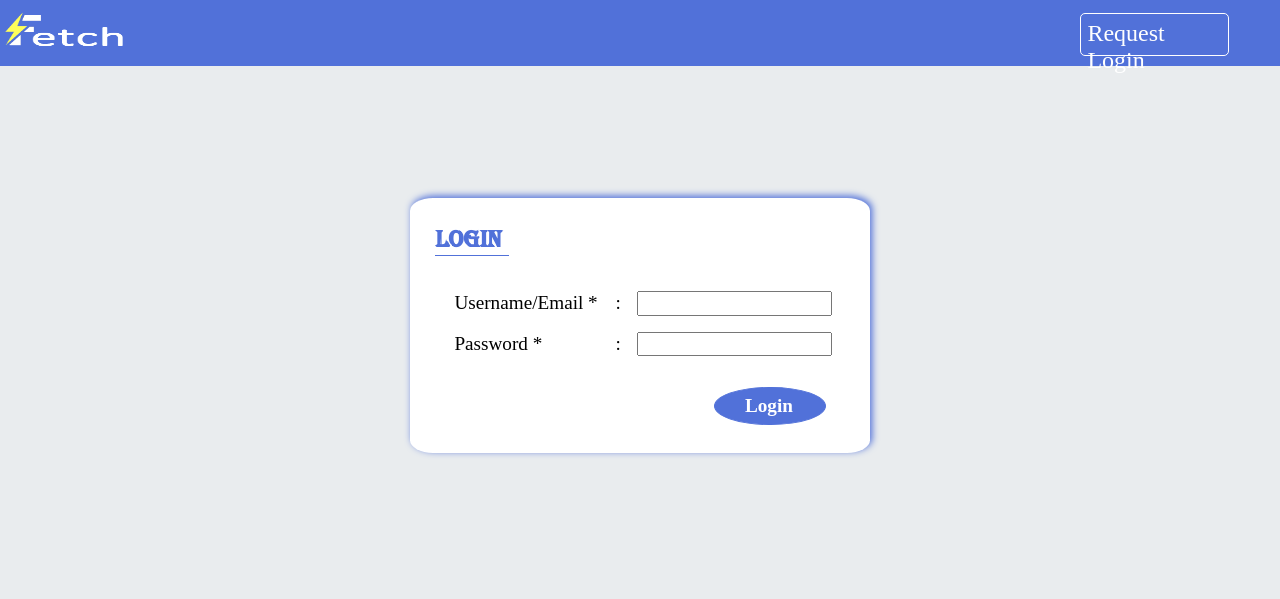
After one commit to srikarrohit/flashform, a PHP site: page /login.php in a window 1280 px wide. The commit adds this page. Shown: the top 599 px of the page. Run offline with PHP 8.4, Linux system fonts and the light colour scheme; some libraries are stand-ins or nearby versions.

Commit message:
Login page frontend created, home page updated

```diff
--- a/css/style.css
+++ b/css/style.css
@@ -1,16 +1,29 @@
 body{
 	background-color: #E9ECEE;
+	height: 1500px;
+	margin: 0px;
+}
+.top-navbar{
+	background-color: #5171d9;
+	height: 5%;
+	width:100%;
+	margin: 0;
+}
+#logo{
+	height: 100%;
+	float: left;
+	width: 10%;
 }
 #topmenubar{
 	position: absolute;
-	top: 2%;
+	top: 16%;
 	left: 5%;
 	height: 14%;
 	width: 28%;
 	padding-top:1%;
 	padding-left: 1.5%;
 	margin-top: 0.5%;
-	-webkit-box-shadow:-1px 1px 5px 0.5px grey;
+	-webkit-box-shadow:-1px 1px 5px 0.5px #5171d9;
 	background-color: white;
 	border-radius: 0.2em;
 }
@@ -49,14 +62,14 @@ body{
 	display: none;
 	position: absolute;
 	left: 5%;
-	top: 10em;
+	top: 35%;
 	background-color: white;
 	height: 14%;
 	width: 28%;
 	padding-top:1%;
 	padding-left: 1.5%;
 	margin-top: 0.5%;
-	-webkit-box-shadow:-1px 1px 5px 0.5px grey;
+	-webkit-box-shadow:-1px 1px 5px 0.5px #5171d9;
 }
 #subcattitle{
 	position: relative;
@@ -81,11 +94,11 @@ body{
 #description{
 	display:none;
 	position: absolute;
-	top: 3%;
+	top: 17%;
 	left: 38%;
 	height: 26em;
 	width: 50%;
-	-webkit-box-shadow:-1px 1px 5px 0.5px grey;
+	-webkit-box-shadow:-1px 1px 5px 0.5px #5171d9;
 	background-color: white;
 	border-radius: 0.2em;
 }
@@ -126,14 +139,14 @@ body{
 	display:none;
 	position: absolute;
 	left: 38%;
-	top: 68%;
+	top: 82%;
 	background-color: white;
 	padding-left:1.5%;
 	height: 23em;
 	width: 48.5%;
 	border-radius: 0.2em;
 	margin-bottom: 2%;
-	-webkit-box-shadow:-1px 1px 5px 0.5px grey;
+	-webkit-box-shadow:-1px 1px 5px 0.5px #5171d9;
 }
 
 #tabletitle{
@@ -166,7 +179,7 @@ body{
 #prodtype{
 	display: none;
 	position: absolute;
-	top: 20em;
+	top: 54%;
 	left: 5%;
 	height: 14%;
 	width: 28%;
@@ -174,7 +187,7 @@ body{
 	padding-top:1%;
 	padding-left: 1.5%;
 	margin-top: 0.5%;
-	-webkit-box-shadow:-1px 1px 5px 0.5px grey;
+	-webkit-box-shadow:-1px 1px 5px 0.5px #5171d9;
 
 }
 .titlename{
@@ -190,6 +203,7 @@ body{
 	left: 0%;
 	width: 50%;
 }
+
 #imagetitle{
 	position: relative;
 	top: 2%;
@@ -198,3 +212,105 @@ body{
 	font-size: 1.2em;
 
 }
+
+
+/*Style for seller Login page*/
+
+#top-navbar{
+	background-color: #5171d9;
+	height: 11%;
+	width:100%;
+	margin: 0;
+}
+#logo{
+	height: 100%;
+	float: left;
+	width: 10%;
+}
+
+#signup{
+	float: right;
+	margin-right: 4%;
+	margin-top: 1%;
+	font-size: 1.5em;
+	color: white;
+	padding: 6px;
+	height: 44%;
+	width: 10.5%;
+	border-radius: 5px;
+	background-color: #5171d9;
+	color: white;
+	border:1px solid white;
+}
+
+#signup:hover{
+	background-color: white;
+	color: #5171d9;
+
+
+}
+
+#logindiv{
+	position: relative;
+	top: 22%;
+	left: 32%;
+	background-color: white;
+	border-radius: 5%;
+	width: 32%;
+	height: 34%;
+	padding: 2%;
+	margin-right:0%;
+	-webkit-box-shadow:2px -2px 7px 0.25px #5171d9;
+	z-index: 10;
+}
+
+@font-face{ font-family: "algerian"; src:url('fonts/Algerian.ttf');}
+
+#logindiv h2{
+	color: #5171d9;
+	font-family: algerian;
+	margin: 2%;
+	width: 18%;
+	margin: 0%;
+	border-bottom: 1px solid #5171d9;
+}
+
+#logindiv table{
+	margin: 2%;
+	margin-top: 6% !important;
+	font-size: 1.2em;
+	height: auto;
+}
+#logindiv table tr td{
+	height: auto;
+}
+input{
+	padding-left: 4px;
+	width: 98%;
+	font-size: 0.8em;
+	height: 1.2em;
+}
+
+.login{
+	float: right;
+	margin-top: 4%;
+	background-color: #5171d9;
+	color: white;
+	height: 2em;
+	width: 30%;
+	border-radius: 50%;
+	font-weight:bold;
+	font-family: helvectia;
+	font-size: 1em;
+	text-align: center;
+	border: 1px solid #5171d9;
+}
+.login:hover{
+	background-color: white;
+	color: #5171d9;
+	-webkit-box-shadow: 4px -4px 10px 0px #5171d9;
+}
+.col1{
+	width: 42%;
+	overflow: hidden;
+}
--- a/index.php
+++ b/index.php
@@ -106,6 +106,9 @@
 	</head>
 
 	<body>
+		<div class="top-navbar">
+			<a href="#"><img src="images/flash.png" id="logo"></a>
+		</div>
 
 		<div id="topmenubar">
 			<div id="catselect">
--- /dev/null
+++ b/login.php
@@ -0,0 +1,40 @@
+<!DOCTYPE html>
+<html lang="en">
+<head>
+	<meta charset="UTF-8">
+	<title>LOGIN</title>
+	<link rel="stylesheet" type="text/css" href="css/style.css">
+	<script src="jquery/jquery-1.11.3.min.js"></script>
+	<script src="https://ajax.googleapis.com/ajax/libs/jqueryui/1.11.4/jquery-ui.min.js"></script>
+	<script type="text/javascript" src="jquery/alljquery.js"></script>
+
+</head>
+<body style="height:600px;">
+	<div id="top-navbar">
+		<img src="images/flash.png" id="logo">
+		<a href="#"><span id="signup"> Request Login</span></a>
+	</div>
+	<div id="logindiv">
+		<h2>LOGIN</h2>
+		<table cellpadding="5px" cellspacing="6px">
+			<tr>
+				<td class="col1">Username/Email *</td>
+				<td class="col2">:</td>
+				<td><input type="text" required="true" class="inputfied"></td>
+			</tr>
+
+			<tr>
+				<td class="col1">Password *</td>
+				<td class="col2">:</td>
+				<td><input type="password" required="true" class="inputfied"></td>
+			</tr>
+
+			<tr>
+				<td colspan="3"><input type="submit" value="Login" class="login"></td>
+			</tr>
+
+
+		</table>
+	</div>
+</body>
+</html>
```
Also changed, not shown: fonts/Algerian.ttf (added), images/flash.png (added).
